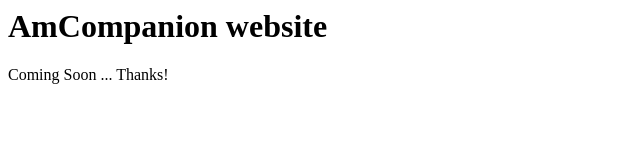
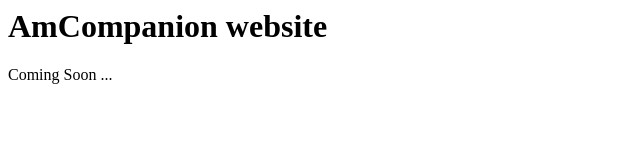
Before and after one commit to rowit/AMCompanion.Website, a plain HTML site: page index.html in a window 1280 px wide. Shown: the full height of the page, 0-640 px from the left. Drawn offline with Linux system fonts and the light colour scheme.

Commit message:
back to github

```diff
--- a/index.html
+++ b/index.html
@@ -1,2 +1,2 @@
 <h1>AmCompanion website</h1>
-<p>Coming Soon ... Thanks!</p>
+<p>Coming Soon ...</p>
```
